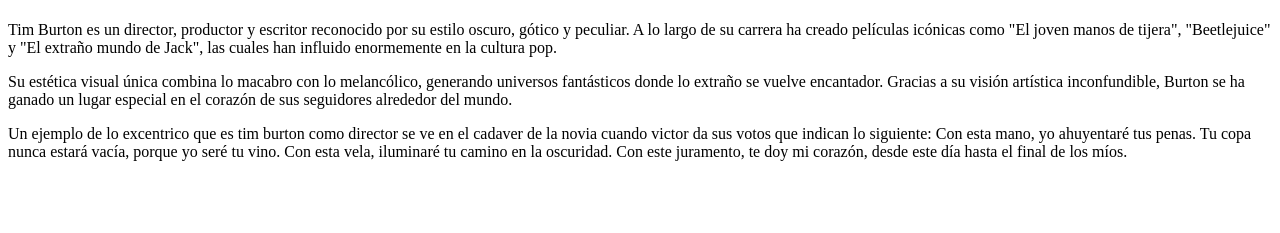
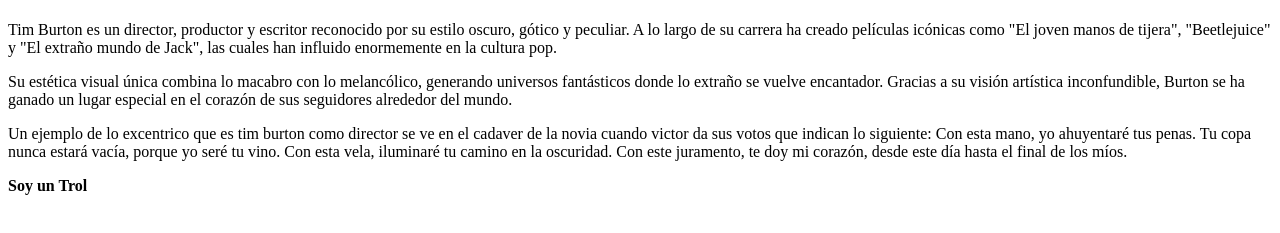
Before and after one commit to LEYITAT/PRACTICES--1, a plain HTML site: page Practicing.html in a window 1280 px wide. Shown: the part 59-292 px from the top of the page. Drawn offline with Linux system fonts and the light colour scheme.

Commit message:
Resuelve el merge

```diff
--- a/Practicing.html
+++ b/Practicing.html
@@ -12,5 +12,7 @@
   <p>Su estética visual única combina lo macabro con lo melancólico, generando universos fantásticos donde lo extraño se vuelve encantador. Gracias a su visión artística inconfundible, Burton se ha ganado un lugar especial en el corazón de sus seguidores alrededor del mundo.</p>
 
   <p>Un ejemplo de lo excentrico que es tim burton como director se ve en el cadaver de la novia cuando victor da sus votos que indican lo siguiente: Con esta mano, yo ahuyentaré tus penas. Tu copa nunca estará vacía, porque yo seré tu vino. Con esta vela, iluminaré tu camino en la oscuridad. Con este juramento, te doy mi corazón, desde este día hasta el final de los míos.</p>
+
+  <b>Soy un Trol</b>
 </body>
 </html>
```
